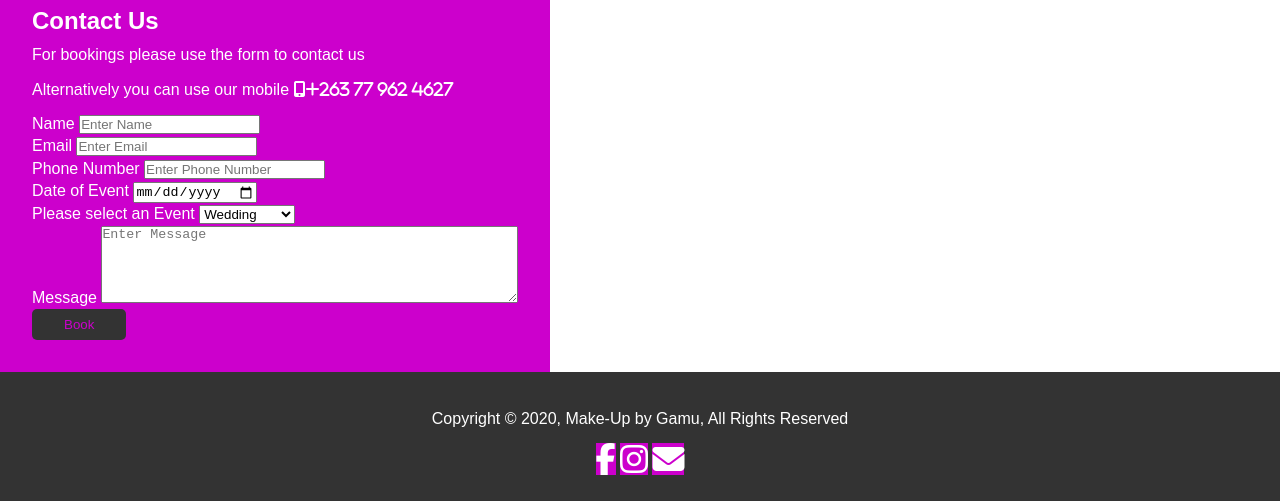
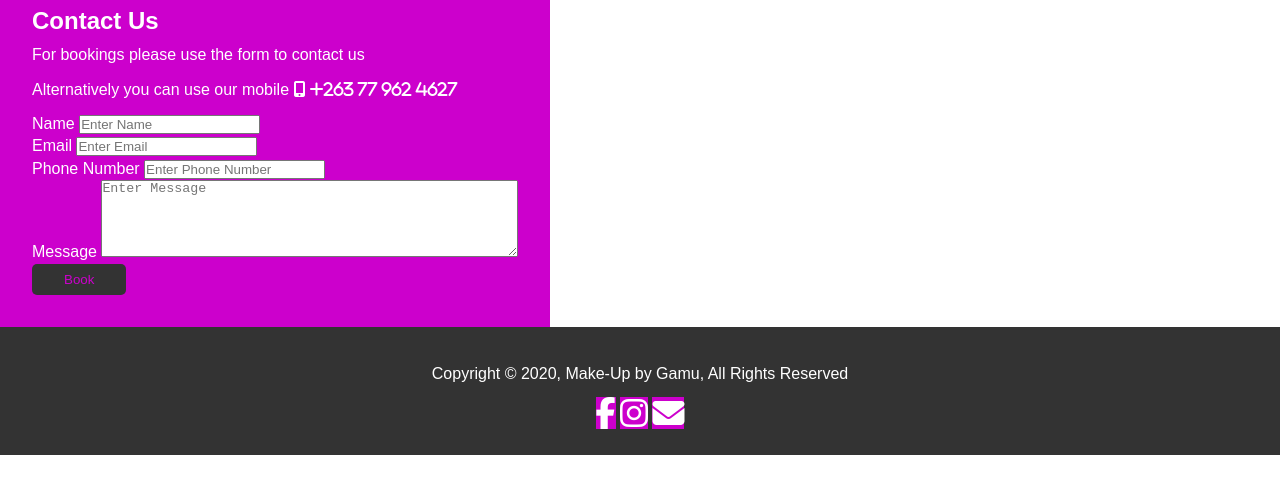
Before and after one commit to roonie003/MakeUp_By_Gamu, a plain HTML site: page index.html in a window 1280 px wide. Shown: the part 2543-3044 px from the top of the page. After the commit the page ends 2998 px from the top, so only its background shows below. Drawn offline with nearby package versions, Linux system fonts and the light colour scheme; some packages are replaced by stand-ins of ours.

Commit message:
a few changes on css

```diff
--- a/css/style.css
+++ b/css/style.css
@@ -268,7 +268,7 @@ background-color: rgba(0,0,0,0.4)
 #contact .contact-form textarea {
   width: 100%;
   padding: 0.5rem;
-  border:1px rgb(204, 0, 204) ;
+
 }
 /*social media*/
 
--- a/index.html
+++ b/index.html
@@ -150,7 +150,7 @@
   <div class="form bg-primary p-2">
     <h2 class="m-heading">Contact Us</h2>
     <p>For bookings please use the form to contact us</p>
-    <p> Alternatively you can use our mobile <i class="fas fa-mobile-alt fa-1x">+263 77 962 4627</i>
+    <p> Alternatively you can use our mobile <i class="fas fa-mobile-alt fa-1x"> +263 77 962 4627</i>
     </p>
   <form>
 
@@ -158,28 +158,15 @@
       <label for="name">Name</label>
       <input type="text" name="name" id="name" placeholder="Enter Name">
     </div>
+
     <div class="form-group">
       <label for="email">Email</label>
       <input type="email" name="email" id="name" placeholder="Enter Email">
     </div>
+
     <div class="form-group">
       <label for="phone">Phone Number</label>
       <input type="text" name="phone" id="phone" placeholder="Enter Phone Number">
-    </div>
-
-    <div class="form-group">
-      <label for="date">Date of Event</label>
-      <input type="date" name="date" id="date">
-    </div>
-
-    <div class="form-group">
-      <label for="event">Please select an Event</label>
-        <select name="event" id="event">
-          <option value="wedding">Wedding</option>
-          <option value="editorial">Editorial</option>
-          <option value="photo-shoot">Photo Shoot</option>
-          <option value="commercial">Commercial</option>
-        </select>
     </div>
 
     <div class="form-group">
```
